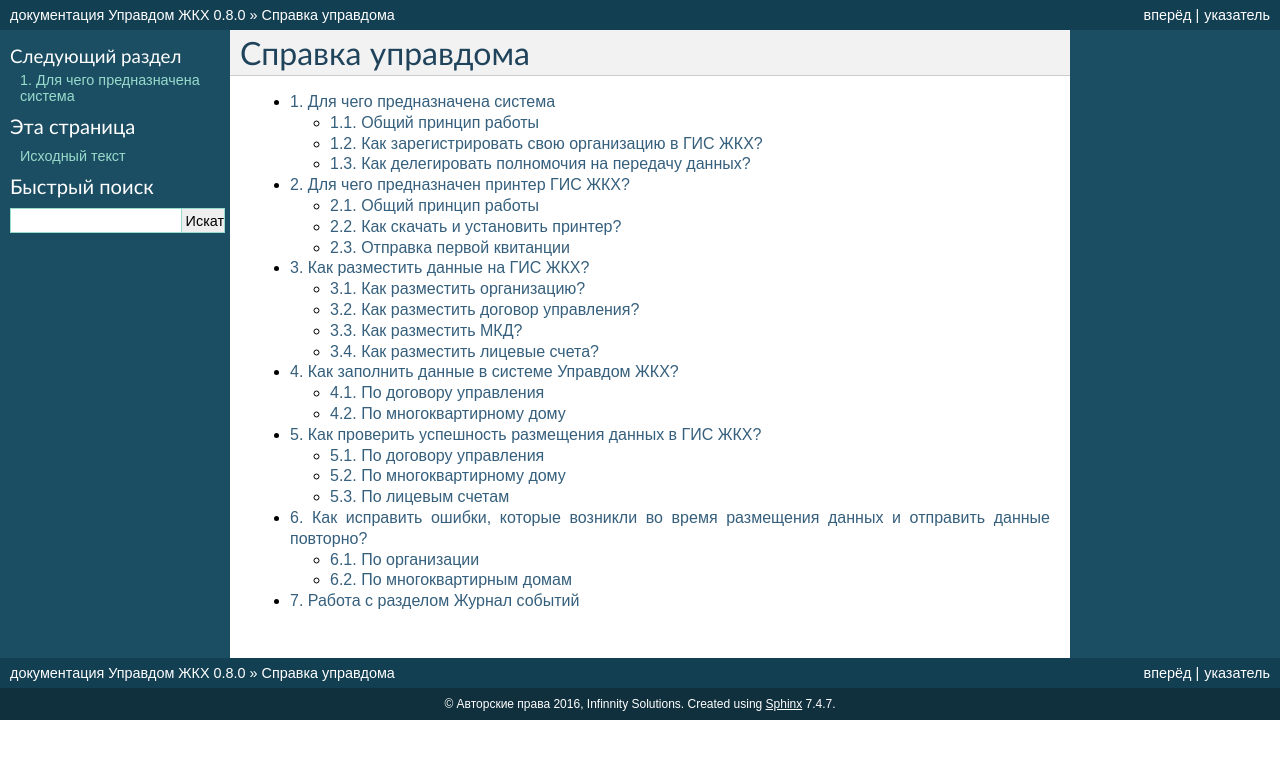
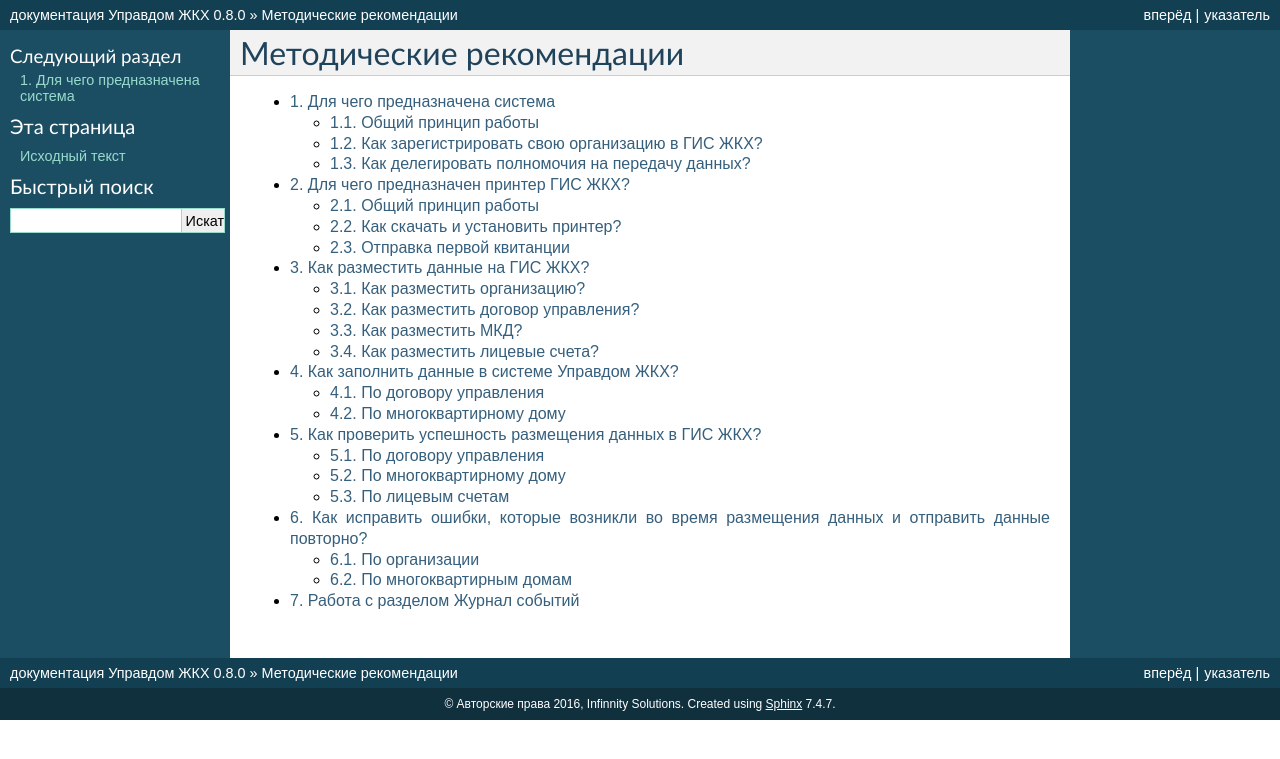
Before and after one commit to UpravdomGKH/UpravdomGKH.readthedocs.org, a Sphinx documentation site: the page built from docs/source/index.rst, in a window 1280 px wide. Shown: the top 759 px of the page. Built offline with Sphinx 7.4.7, drawn with Linux system fonts in a browser that asks for light colours; pages that are not in the unit, such as notebooks, are missing from menus.

Commit message:
Обновление заголовка.

```diff
--- a/docs/source/02-employment-section-organization/2.2.rst
+++ b/docs/source/02-employment-section-organization/2.2.rst
@@ -4,5 +4,5 @@
 
 #.	В системе Управдом ЖКХ перейти в раздел меню «Администрирование».
 #.	Нажать кнопку «Скачать драйвер».
-#.	Выберите версию, соответствующую характеристикам вашего компьютера (можно посмотреть: Меню пуск -  Панель управления - Система и безопасность - Система).
+#.	Выберите версию, соответствующую характеристикам вашего компьютера (можно посмотреть: Меню пуск. Панель управления. Система и безопасность. Система).
 #.	После этого начнётся загрузка установочного файла. Откройте его и установите Принтер ГИС ЖКХ согласно шагам установки.
--- a/docs/source/index.rst
+++ b/docs/source/index.rst
@@ -1,4 +1,4 @@
-Справка управдома
+Методические рекомендации
 ===================================
 
 
```
